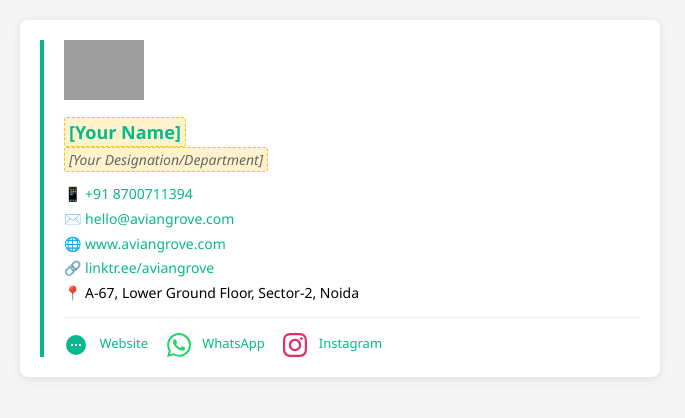
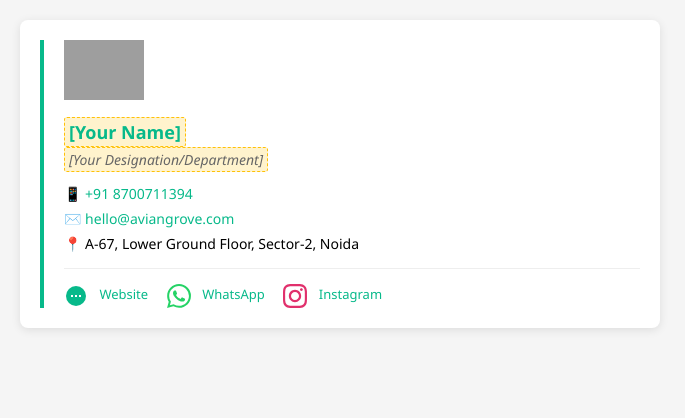
Before and after one commit to aviangrove/email-signature-aviangrove, a plain HTML site: page index.html in a window 1280 px wide. Shown: the whole page, without its empty margins (0-685 px from the left). Drawn offline with Linux system fonts and the light colour scheme; grey boxes are pictures that could not be loaded.

Commit message:
Update index.html

```diff
--- a/index.html
+++ b/index.html
@@ -127,8 +127,6 @@
             <div class="contact-info">
                 <div>📱 <a href="tel:+918700711394">+91 8700711394</a></div>
                 <div>✉️ <a href="mailto:hello@aviangrove.com">hello@aviangrove.com</a></div>
-                <div>🌐 <a href="https://aviangrove.com" target="_blank">www.aviangrove.com</a></div>
-                <div>🔗 <a href="https://linktr.ee/aviangrove" target="_blank">linktr.ee/aviangrove</a></div>
                 <div>📍 A-67, Lower Ground Floor, Sector-2, Noida</div>
             </div>
 
```
